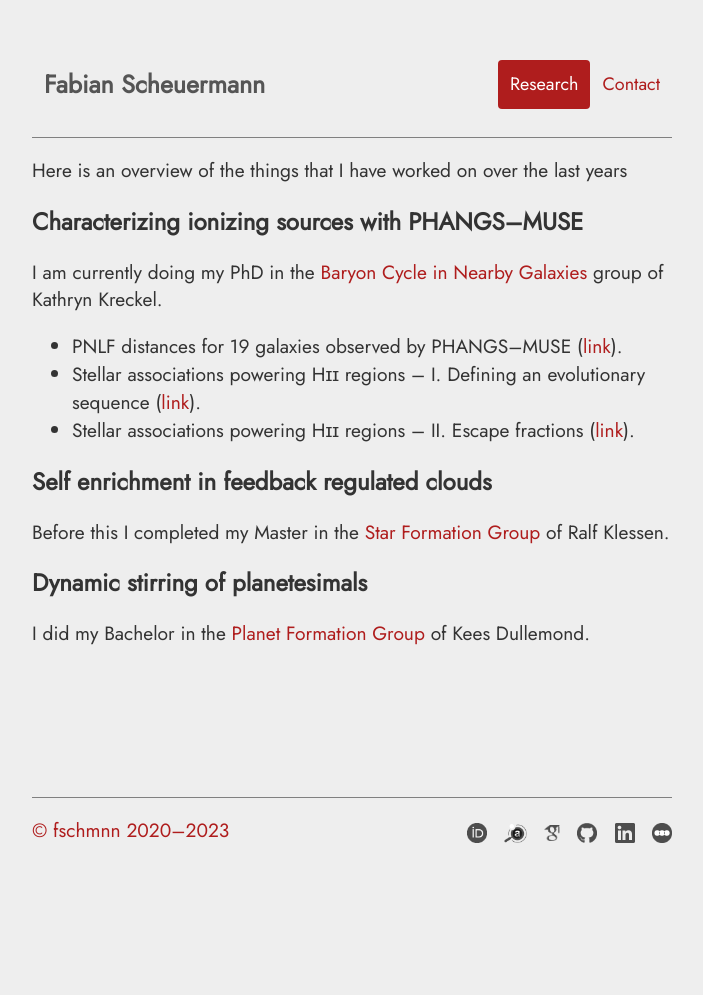
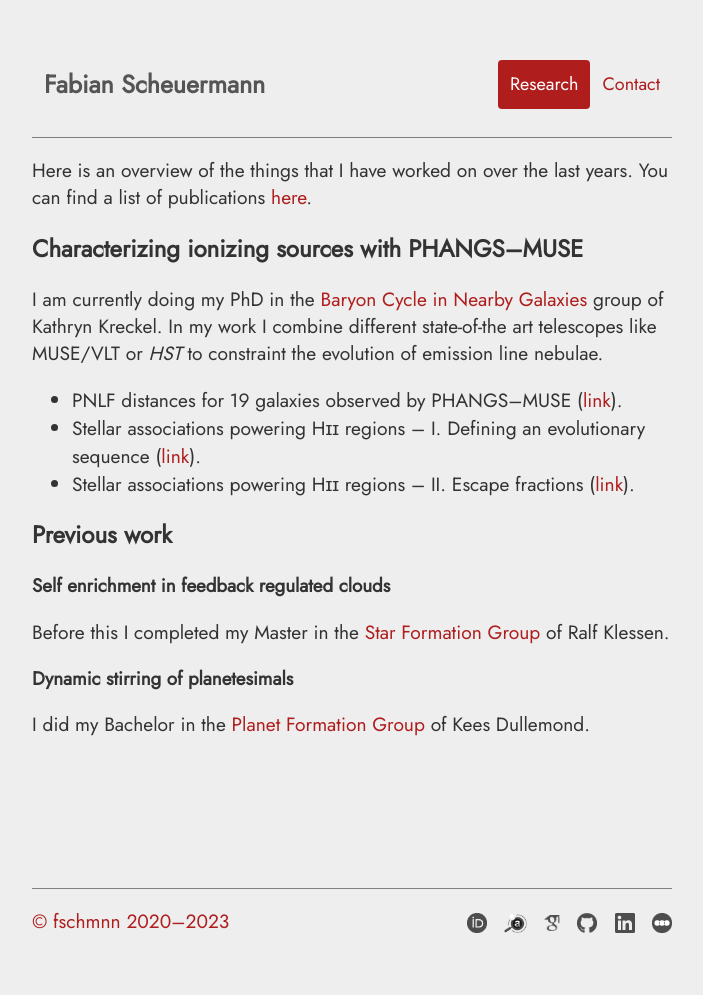
Before and after one commit to fschmnn/fschmnn.github.io, a Jekyll site: the page built from _pages/research.md, in a window 1280 px wide. Shown: the whole page, without its empty margins (288-991 px from the left). Built offline with Jekyll 4.4.1, drawn with Linux system fonts in a browser that asks for light colours; before the commit the page ends 904 px from its top, so only the background shows below that.

Commit message:
2023.03.11 - update content

```diff
--- a/_pages/research.md
+++ b/_pages/research.md
@@ -5,19 +5,23 @@ permalink: /research/
 description: Here is an overview of the things I've been working on over the last years
 ---
 
-Here is an overview of the things that I have worked on over the last years
+Here is an overview of the things that I have worked on over the last years. You can find a list of publications [here](/research/publications).
 
 ## Characterizing ionizing sources with PHANGS–MUSE
 
-I am currently doing my PhD in the [Baryon Cycle in Nearby Galaxies](https://wwwstaff.ari.uni-heidelberg.de/kkreckel/) group of Kathryn Kreckel.
+I am currently doing my PhD in the [Baryon Cycle in Nearby Galaxies](https://wwwstaff.ari.uni-heidelberg.de/kkreckel/) group of Kathryn Kreckel. In my work I combine different state-of-the art telescopes like MUSE/VLT or *HST* to constraint the evolution of emission line nebulae.
 * PNLF distances for 19 galaxies observed by PHANGS–MUSE ([link](/research/pnlf)).
 * Stellar associations powering Hɪɪ regions – I. Defining an evolutionary sequence ([link](/research/evolution)).
 * Stellar associations powering Hɪɪ regions – II. Escape fractions ([link](/research/escape_fractions)).
 
-## Self enrichment in feedback regulated clouds
+
+
+## Previous work
+
+### Self enrichment in feedback regulated clouds
 
 Before this I completed my Master in the [Star Formation Group](http://klessen.org/) of Ralf Klessen.
 
-## Dynamic stirring of planetesimals
+### Dynamic stirring of planetesimals
 
 I did my Bachelor in the [Planet Formation Group](http://www.ita.uni-heidelberg.de/~dullemond/) of Kees Dullemond.
```
Also changed, not shown: _pages/about.md (+1 -1 lines), _pages/publications.md (added, +67 -0 lines), index.md (+4 -2 lines).
